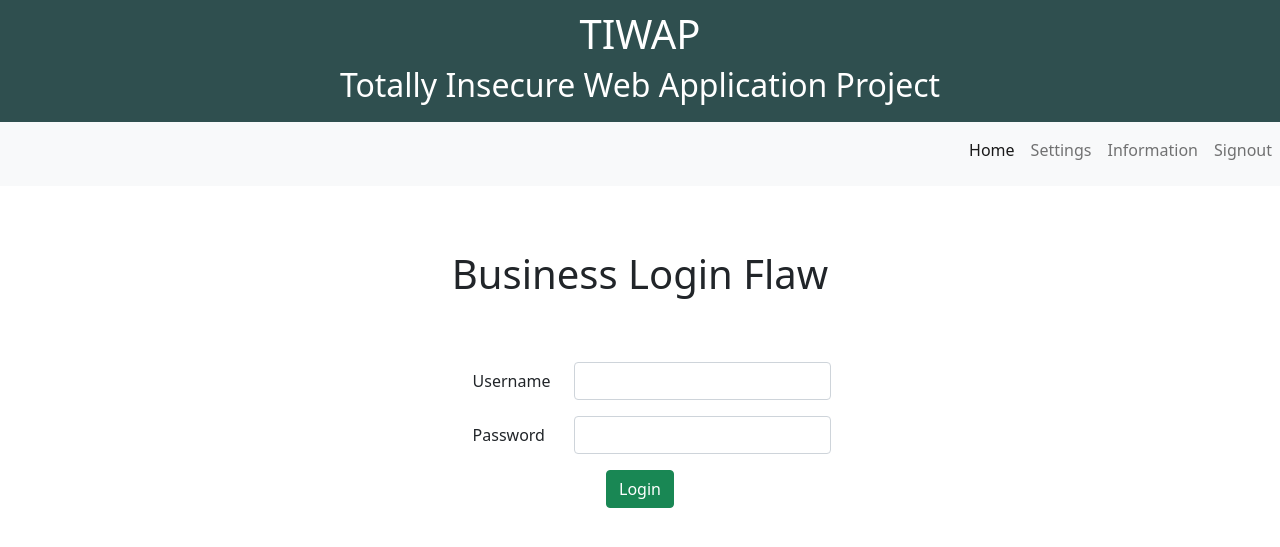
After one commit to tombstoneghost/TIWAP, a Flask app: page /business-logic in a window 1280 px wide. The commit adds this page. Shown: the top 547 px of the page. Run offline with Flask 2, Linux system fonts and the light colour scheme; a user stored in the database is signed in.

Commit message:
Business Logic Flaw-Low Added

```diff
--- a/app.py
+++ b/app.py
@@ -303,6 +303,28 @@ def cmd_injection_low():
 
     return render_template('vulnerabilities/command_injection.html', msg=output)
 
+
+# Business Logic Flaw
+@app.route('/business-logic')
+@is_logged
+def business_logic():
+    return render_template('vulnerabilities/business-logic.html')
+
+
+# Route for Low Vulnerability
+@app.route('/business-logic-low', methods=['POST'])
+@is_logged
+def business_logic_low():
+
+    username = request.form.get('username')
+    password = request.form.get('password')
+    result = "Incorrect Username or Password"
+    if username=="adM1n1sTrat0R" and password=="123P4ssW0rd@@":
+        result = "Logged in successfully as an ADMIN!!!"
+
+    return render_template('vulnerabilities/business-logic.html', msg=result)
+
+
 # Execute Main
 if __name__ == '__main__':
     app.run()
--- a/templates/dashboard.html
+++ b/templates/dashboard.html
@@ -57,13 +57,13 @@
         </div>
         <div class="row">
             <div class="col">
-                <a href="/broken-auth" class="btn text-center"
+                <a href="/business-logic" class="btn text-center"
                    style="text-decoration: none;
                    color: #ffffff;
                    background-color: darkslategrey;
                    width: 300px; font-size: 25px;
                    height: 150px;
-                   margin: 25px 5px 15px 0px; padding-top: 50px;">Broken Authentication</a>
+                   margin: 25px 5px 15px 0px; padding-top: 50px;">Business Logic Flaw</a>
             </div>
             <div class="col">
                 <a href="/sensitive-data-exposure" class="btn text-center"
--- /dev/null
+++ b/templates/vulnerabilities/business-logic.html
@@ -0,0 +1,59 @@
+{% extends "dashboard_layout.html" %}
+{% block content %}
+<div class="">
+    <div class="text-center" style="margin-top: 5%; margin-bottom: 5%">
+        <h1>Business Login Flaw</h1>
+    <!––
+        Sakshi: Hey!!! Simar nd Yash. I have updated Business logic Flaw vulnerability.
+        Simar: Great Sakshi!!! We will check it.
+    ––>
+    </div>
+    <div class="mt-3 container text-center">
+            <form method="post" action="/business-logic-low">
+                <div style="margin-left: 35%">
+                    <div class="mb-3 row">
+                        <label for="username" class="col-auto col-form-label">Username</label>
+                        <div class="col-auto">
+                            <input type="text" class="form-control" id="username" name="username">
+                        </div>
+                        <!––
+                        Yash: Hello Sakshi. We have checked it. Please give me Username and password so that we can test it.
+                        Sakshi: Username is: adM1n1sTrat0R and password is 56fUi5MggETn9cuC1d. This is very confedential please keep it safe.
+                        Yash: Thank you :-)
+                        ––>
+                    </div>
+                    <div class="mb-3 row">
+                        <label for="password" class="col-auto col-form-label" style="margin-right: 5px">Password</label>
+                        <div class="col-auto">
+                            <input type="password" class="form-control" id="password" name="password">
+                        </div>
+                    </div>
+                </div>
+                <button type="submit" class="btn btn-success">Login</button>
+            </form>
+        </div>
+        <h6 class="text-center text-muted mt-3">{{ msg }}</h6>
+    </div>
+
+
+
+
+
+
+
+
+
+
+
+
+
+
+
+<!––
+    Simar: Hey Sakshi!!! The password that you have shared with yash is not working.
+    Sakshi: I have encrypted it. LOL ;-P Decrypt it and use.
+-->
+</div>
+
+
+{% endblock %}
```
